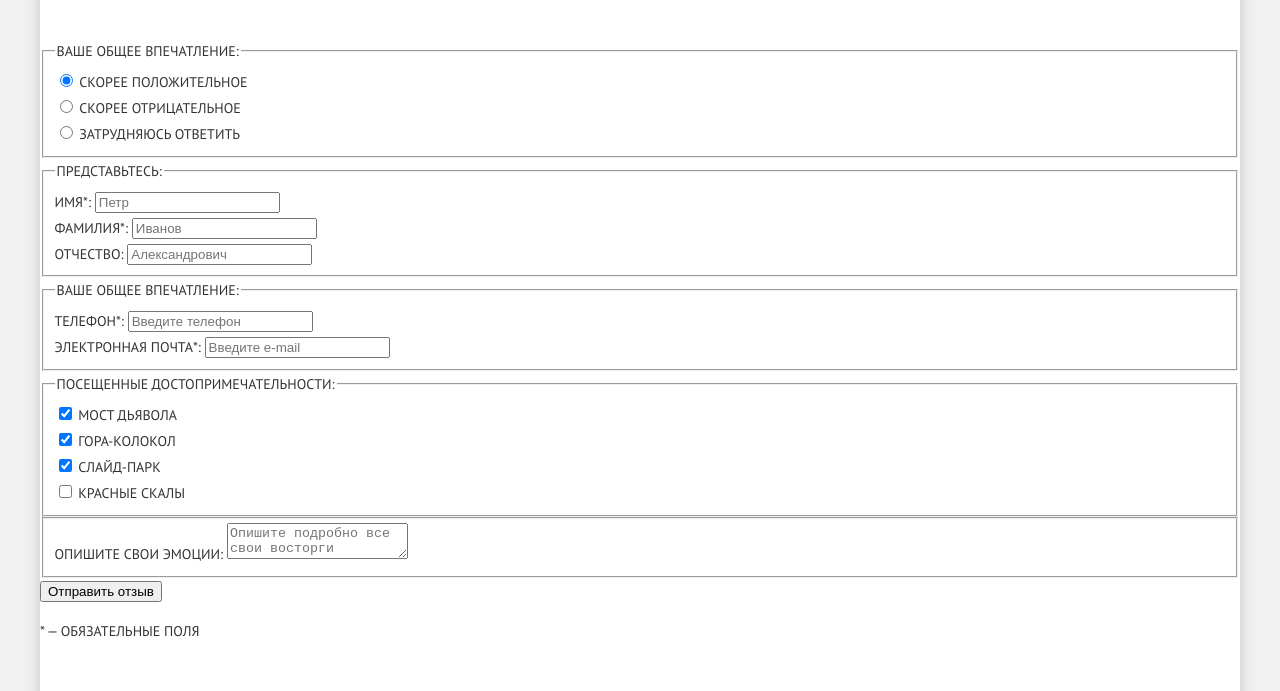
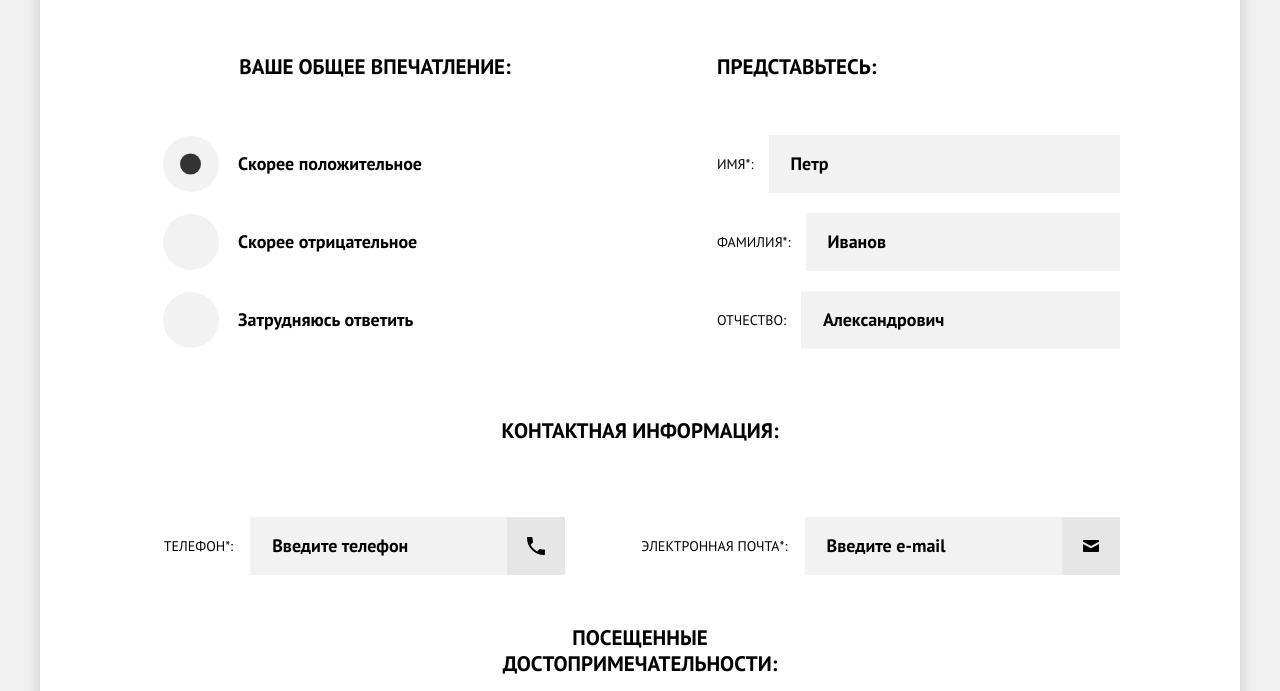
Before and after one commit to mlShvets/Sedona-adaptive, a website: page source/form.html in a window 1280 px wide. Shown: the part 581-1272 px from the top of the page. Drawn offline with nearby package versions, Linux system fonts and the light colour scheme; files that its build step writes are made by us from their sources.

Commit message:
Стилизация формы

```diff
--- a/source/form.html
+++ b/source/form.html
@@ -57,17 +57,22 @@
         <legend class="review-form__legend">Ваше общее впечатление:</legend>
         <ul class="review-form__list">
           <li class="review-form__item">
-            <input class="review-form__input" type="radio" value="positive" name="impression" id="impression-positive"
-              checked>
-            <label class="review-form__label" for="impression-positive">Скорее положительное</label>
+            <input class="review-form__input review-form__input--radio visually-hidden" type="radio" value="positive"
+              name="impression" id="impression-positive" checked>
+            <label class="review-form__label review-form__label--radio" for="impression-positive">Скорее
+              положительное</label>
           </li>
           <li class="review-form__item">
-            <input class="review-form__input" type="radio" value="negative" name="impression" id="impression-negative">
-            <label class="review-form__label" for="impression-negative">Скорее отрицательное</label>
+            <input class="review-form__input review-form__input--radio visually-hidden" type="radio" value="negative"
+              name="impression" id="impression-negative">
+            <label class="review-form__label review-form__label--radio" for="impression-negative">Скорее
+              отрицательное</label>
           </li>
           <li class="review-form__item">
-            <input class="review-form__input" type="radio" value="neutral" name="impression" id="impression-neutral">
-            <label class="review-form__label" for="impression-neutral">Затрудняюсь ответить</label>
+            <input class="review-form__input review-form__input--radio visually-hidden" type="radio" value="neutral"
+              name="impression" id="impression-neutral">
+            <label class="review-form__label review-form__label--radio" for="impression-neutral">Затрудняюсь
+              ответить</label>
           </li>
         </ul>
       </fieldset>
@@ -76,50 +81,58 @@
         <ul class="review-form__list">
           <li class="review-form__item">
             <label class="review-form__label" for="name">Имя*:</label>
-            <input class="review-form__input" type="text" placeholder="Петр" name="name" id="name" required>
+            <input class="review-form__input review-form__input--text" type="text" placeholder="Петр" name="name"
+              id="name" required>
           </li>
           <li class="review-form__item">
             <label class="review-form__label" for="surname">Фамилия*:</label>
-            <input class="review-form__input" type="text" placeholder="Иванов" name="surname" id="surname" required>
+            <input class="review-form__input review-form__input--text" type="text" placeholder="Иванов" name="surname"
+              id="surname" required>
           </li>
           <li class="review-form__item">
             <label class="review-form__label" for="patronymic">Отчество:</label>
-            <input class="review-form__input" type="text" placeholder="Александрович" name="patronymic" id="patronymic">
+            <input class="review-form__input review-form__input--text" type="text" placeholder="Александрович"
+              name="patronymic" id="patronymic">
           </li>
         </ul>
       </fieldset>
       <fieldset class="review-form__fieldset review-form__fieldset--contact">
-        <legend class="review-form__legend">Ваше общее впечатление:</legend>
+        <legend class="review-form__legend">Контактная информация:</legend>
         <ul class="review-form__list">
-          <li class="review-form__item">
-            <label class="review-form__label" for="phone">Телефон*:</label>
-            <input class="review-form__input" type="tel" placeholder="Введите телефон" name="phone" id="phone" required>
+          <li class="review-form__item review-form__item--phone">
+            <label class="review-form__label" for="phone"><span>Контактный</span>&nbsp;телефон*:</label>
+            <input class="review-form__input review-form__input--text " type="tel" placeholder="Введите телефон"
+              name="phone" id="phone" required>
           </li>
-          <li class="review-form__item">
+          <li class="review-form__item review-form__item--email">
             <label class="review-form__label" for="email">Электронная почта*:</label>
-            <input class="review-form__input" type="email" placeholder="Введите e-mail" name="email" id="email"
-              required>
+            <input class="review-form__input review-form__input--text" type="email" placeholder="Введите e-mail"
+              name="email" id="email" required>
           </li>
         </ul>
       </fieldset>
-      <fieldset class="review-form__fieldset review-form__fieldset--contact">
+      <fieldset class="review-form__fieldset review-form__fieldset--places">
         <legend class="review-form__legend">Посещенные достопримечательности:</legend>
         <ul class="review-form__list">
           <li class="review-form__item">
-            <input class="review-form__input" type="checkbox" name="devil-bridge " id="devil-bridge" checked>
-            <label class="review-form__label" for="devil-bridge">Мост Дьявола</label>
+            <input class="review-form__input review-form__input--checkbox visually-hidden" type="checkbox"
+              name="devil-bridge " id="devil-bridge" checked>
+            <label class="review-form__label review-form__label--checkbox" for="devil-bridge">Мост Дьявола</label>
           </li>
           <li class="review-form__item">
-            <input class="review-form__input" type="checkbox" name="mount-bell" id="mount-bell" checked>
-            <label class="review-form__label" for="mount-bell">Гора-Колокол</label>
+            <input class="review-form__input review-form__input--checkbox visually-hidden" type="checkbox"
+              name="mount-bell" id="mount-bell" checked>
+            <label class="review-form__label review-form__label--checkbox" for="mount-bell">Гора-Колокол</label>
           </li>
           <li class="review-form__item">
-            <input class="review-form__input" type="checkbox" name="slide-park" id="slide-park" checked>
-            <label class="review-form__label" for="slide-park">Слайд-парк</label>
+            <input class="review-form__input review-form__input--checkbox visually-hidden" type="checkbox"
+              name="slide-park" id="slide-park" checked>
+            <label class="review-form__label review-form__label--checkbox" for="slide-park">Слайд-парк</label>
           </li>
           <li class="review-form__item">
-            <input class="review-form__input" type="checkbox" name="red-rocks" id="red-rocks">
-            <label class="review-form__label" for="red-rocks">Красные скалы</label>
+            <input class="review-form__input review-form__input--checkbox visually-hidden" type="checkbox"
+              name="red-rocks" id="red-rocks">
+            <label class="review-form__label review-form__label--checkbox" for="red-rocks">Красные скалы</label>
           </li>
         </ul>
       </fieldset>
@@ -129,7 +142,7 @@
           placeholder="Опишите подробно все свои восторги"></textarea>
       </fieldset>
       <div class="review-form__bottom">
-        <button class="review-form__btn" type="submit">Отправить отзыв</button>
+        <button class="review-form__btn button" type="submit">Отправить отзыв</button>
         <p class="review-form__footnotes">* — Обязательные поля</p>
       </div>
     </form>
--- a/source/less/blocks/button.less
+++ b/source/less/blocks/button.less
@@ -4,6 +4,7 @@
   line-height: 26px;
   background-color: @bluie-regular;
   color: @white;
+  font-family: @font-pt-sans;
 
   &:hover,
   &:focus {
--- a/source/less/blocks/main-head.less
+++ b/source/less/blocks/main-head.less
@@ -11,7 +11,7 @@
 
   @media (max-width: @tablet) {
     margin-top: 34px;
-    margin-bottom: 31px;
+    margin-bottom: 37px;
     padding: 0 20px;
     position: relative;
   }
@@ -71,6 +71,7 @@
 
   @media (max-width: @tablet) {
     margin-top: 33px;
+    margin-bottom: 31px;
 
     .main-head__title {
       margin-bottom: 28px;
--- a/source/less/blocks/player.less
+++ b/source/less/blocks/player.less
@@ -62,6 +62,8 @@
   background-color: @white;
   border-radius: 50%;
   transform: translateY(-50%);
+  cursor: pointer;
+  z-index: 1;
 
   @media (max-width: @tablet) {
     left: 36px;
--- /dev/null
+++ b/source/less/blocks/review-form.less
@@ -0,0 +1,453 @@
+.review-form {
+  margin: 0 auto;
+  width: 960px;
+  color: @black;
+  display: grid;
+  grid-template-columns: 1fr 1fr;
+  margin-top: 57px;
+  margin-bottom: 64px;
+
+  @media (max-width: @desktop) {
+    width: 648px;
+    margin: 85px auto 60px;
+    grid-template-columns: 324px 324px;
+  }
+
+  @media (max-width: @tablet) {
+    width: 100%;
+    margin: 16px auto 37px;
+    grid-template-columns: 1fr;
+  }
+}
+
+.review-form__fieldset {
+  border: none;
+  padding: 0;
+  margin: 0;
+
+  @media (max-width: @tablet) {
+    padding: 0 20px;
+  }
+}
+
+.review-form__legend {
+  font-weight: bold;
+  font-size: 21px;
+  text-align: center;
+  margin-bottom: 56px;
+  padding: 0;
+
+  @media (max-width: @tablet) {
+    font-size: 18px;
+    margin-bottom: 21px;
+  }
+}
+
+.review-form__input::placeholder {
+  font-size: 18px;
+  line-height: 26px;
+  font-weight: bold;
+  color: @black;
+  font-family: @font-pt-sans;
+}
+
+.review-form__fieldset--impression,
+.review-form__fieldset--places {
+  .review-form__label {
+    font-weight: bold;
+    font-size: 18px;
+    display: flex;
+    align-items: center;
+    position: relative;
+    text-transform: initial;
+  }
+}
+
+.review-form__fieldset--impression {
+  margin-left: 8px;
+
+  @media (max-width: @tablet) {
+    margin-left: 0;
+    margin-bottom: 29px;
+  }
+
+  .review-form__legend {
+    margin-left: -29px;
+
+    @media (max-width: @tablet) {
+      margin-left: 0;
+    }
+  }
+
+  .review-form__label {
+    padding-left: 70px;
+    margin-bottom: 22px;
+    min-height: 56px;
+
+    &::before {
+      content: "";
+      position: absolute;
+      left: -5px;
+      top: 0;
+      width: 56px;
+      height: 56px;
+      background-color: @gray-special;
+      border-radius: 50%;
+    }
+
+    @media (max-width: @tablet) {
+      margin-left: 7px;
+      margin-bottom: 13px;
+    }
+  }
+}
+
+.review-form__fieldset--places {
+  margin-bottom: 68px;
+
+  @media (max-width: @tablet) {
+    margin-bottom: 46px;
+  }
+
+  .review-form__legend {
+    margin-bottom: 44px;
+    width: 400px;
+
+    @media (max-width: @tablet) {
+      width: 100%;
+      margin-bottom: 21px;
+    }
+  }
+
+  .review-form__list {
+    display: flex;
+    flex-wrap: wrap;
+    justify-content: center;
+    align-items: center;
+    column-gap: 68px;
+    row-gap: 20px;
+
+    @media (max-width: @desktop) {
+      display: grid;
+      grid-template-columns: 1fr 1fr;
+      width: 460px;
+      row-gap: 33px;
+      column-gap: 55px;
+      margin: 0 auto;
+    }
+
+    @media (max-width: @tablet) {
+      grid-template-columns: 1fr;
+      width: auto;
+      row-gap: 24px;
+    }
+  }
+
+  .review-form__label {
+    padding-left: 81px;
+    min-height: 56px;
+
+    &::before {
+      content: "";
+      position: absolute;
+      left: 0;
+      top: 0;
+      width: 56px;
+      height: 56px;
+      background-color: @gray-special;
+    }
+  }
+}
+
+.review-form__input--checkbox:hover + .review-form__label::before,
+.review-form__input--radio:hover + .review-form__label::before {
+  background-color: @gray-extra;
+}
+
+.review-form__item:focus-within .review-form__label--radio::before,
+.review-form__item:focus-within .review-form__label--checkbox::before {
+  background-color: @gray-extra;
+}
+
+.review-form__input--checkbox:active + .review-form__label::before,
+.review-form__input--radio:active + .review-form__label::before {
+  background-color: #d5d5d5;
+}
+
+.review-form__input--checkbox:checked + .review-form__label::after {
+  position: absolute;
+  content: "";
+  top: 50%;
+  left: 18px;
+  transform: translateY(-50%);
+  width: 24px;
+  height: 17px;
+  background-image: url("../img/icons/icon-tick.svg");
+  background-repeat: no-repeat;
+  background-position: center;
+}
+
+.review-form__input--radio:checked + .review-form__label::after {
+  position: absolute;
+  content: "";
+  top: 50%;
+  left: 12px;
+  transform: translateY(-50%);
+  width: 21px;
+  height: 21px;
+  background-color: #333333;
+  border-radius: 50%;
+}
+
+.review-form__input--checkbox:checked:active + .review-form__label::after,
+.review-form__input--radio:checked:active + .review-form__label::after {
+  opacity: 0.3;
+}
+
+.review-form__fieldset--contact,
+.review-form__fieldset--places,
+.review-form__fieldset--review,
+.review-form__bottom {
+  grid-column-start: 1;
+  grid-column-end: -1;
+}
+
+.review-form__bottom {
+  display: flex;
+  justify-content: space-between;
+  align-items: center;
+
+  @media (max-width: @tablet) {
+    padding: 0 20px;
+  }
+}
+
+.review-form__btn {
+  text-transform: uppercase;
+  padding: 19px 149px 14px;
+  border: none;
+
+  @media (max-width: @desktop) {
+    padding: 19px 71px 14px;
+  }
+
+  @media (max-width: @tablet) {
+    width: 100%;
+    padding-left: 0;
+    padding-right: 0;
+  }
+}
+
+.review-form__fieldset--full-name,
+.review-form__fieldset--contact {
+  .review-form__item {
+    display: flex;
+    align-items: center;
+    margin-bottom: 20px;
+  }
+
+  .review-form__input {
+    flex-grow: 1;
+    height: 58px;
+    font-size: 18px;
+    padding-left: 22px;
+    border: none;
+    background-color: @gray-special;
+    box-sizing: border-box;
+    width: 100%;
+
+    &:hover {
+      background-color: @gray-extra;
+    }
+
+    &:active,
+    &:focus {
+      background-color: @white;
+      outline: 4px solid @gray-extra;
+      outline-offset: -4px;
+    }
+  }
+
+  .review-form__label {
+    margin-right: 15px;
+  }
+}
+
+.review-form__fieldset--full-name {
+  margin-left: 77px;
+
+  @media (max-width: @desktop) {
+    margin-left: 55px;
+  }
+
+  @media (max-width: @tablet) {
+    margin-left: 0;
+    grid-row-start: 1;
+    grid-row-end: 2;
+  }
+
+  .review-form__legend {
+    text-align: left;
+    margin-bottom: 55px;
+
+    @media (max-width: @tablet) {
+      text-align: center;
+      margin-bottom: 21px;
+    }
+  }
+}
+
+.review-form__fieldset--contact {
+  margin-top: 48px;
+  margin-bottom: 30px;
+
+  @media (max-width: @tablet) {
+    margin-left: 0;
+    grid-row-start: 2;
+    grid-row-end: 3;
+    margin-top: 24px;
+    margin-bottom: 38px;
+  }
+
+  .review-form__legend {
+    margin-bottom: 73px;
+    width: 400px;
+
+    @media (max-width: @desktop) {
+      margin-bottom: 22px;
+    }
+
+    @media (max-width: @tablet) {
+      width: 100%;
+      margin-bottom: 16px;
+    }
+  }
+
+  .review-form__list {
+    display: flex;
+    flex-wrap: wrap;
+    align-items: center;
+    justify-content: center;
+    column-gap: 76px;
+  }
+
+  .review-form__item {
+    position: relative;
+
+    @media (max-width: @desktop) {
+      flex-direction: column;
+      align-items: flex-start;
+    }
+
+    @media (max-width: @tablet) {
+      margin-bottom: 10px;
+      width: 100%;
+    }
+
+    &::after {
+      position: absolute;
+      content: "";
+      right: 0;
+      bottom: 0;
+      width: 58px;
+      height: 58px;
+      background-color: #e6e6e6;
+    }
+
+    &--phone::after {
+      background-image: url("../img/icons/icon-phone.svg");
+      background-repeat: no-repeat;
+      background-position: center;
+    }
+
+    &--email::after {
+      background-image: url("../img/icons/icon-mail.svg");
+      background-repeat: no-repeat;
+      background-position: center;
+    }
+
+    .review-form__label {
+      @media (max-width: @desktop) {
+        display: inline-flex;
+        margin-left: 22px;
+        margin-bottom: 10px;
+      }
+    }
+  }
+
+  .review-form__item--phone {
+    span {
+      display: none;
+
+      @media (max-width: @desktop) {
+        display: block;
+      }
+    }
+  }
+
+  .review-form__label {
+    margin-right: 17px;
+  }
+
+  .review-form__input {
+    width: 315px;
+
+    @media (max-width: @desktop) {
+      width: 648px;
+    }
+
+    @media (max-width: @tablet) {
+      width: 100%;
+    }
+  }
+}
+
+.review-form__fieldset--review {
+  display: flex;
+  flex-direction: column;
+  margin-bottom: 58px;
+
+  @media (max-width: @tablet) {
+    margin-bottom: 51px;
+
+    .review-form__legend {
+      margin-bottom: 14px;
+    }
+  }
+}
+
+.review-form__input--textarea {
+  padding-top: 18px;
+  padding-left: 21px;
+  min-height: 160px;
+  box-sizing: border-box;
+  font-family: @font-pt-sans;
+  font-size: 18px;
+  border: 0;
+  background-color: #f2f2f2;
+
+  &::placeholder {
+    font-size: 18px;
+  }
+
+  &:hover {
+    background-color: @gray-extra;
+  }
+
+  &:active,
+  &:focus {
+    background-color: @white;
+    outline: 4px solid @gray-extra;
+    outline-offset: -4px;
+  }
+
+  @media (max-width: @tablet) {
+    padding-top: 13px;
+  }
+}
+
+.review-form__footnotes {
+  @media (max-width: @tablet) {
+    display: none;
+  }
+}
--- a/source/less/style.less
+++ b/source/less/style.less
@@ -17,3 +17,4 @@
 @import "blocks/photo.less";
 @import "blocks/video.less";
 @import "blocks/player.less";
+@import "blocks/review-form.less";
```
